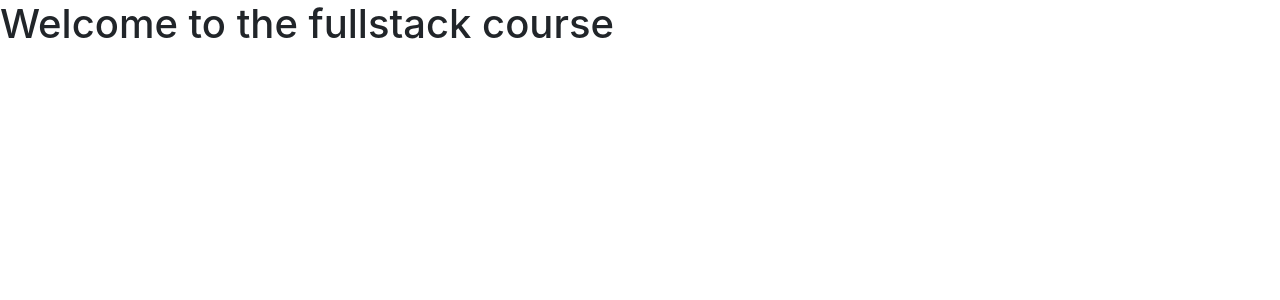
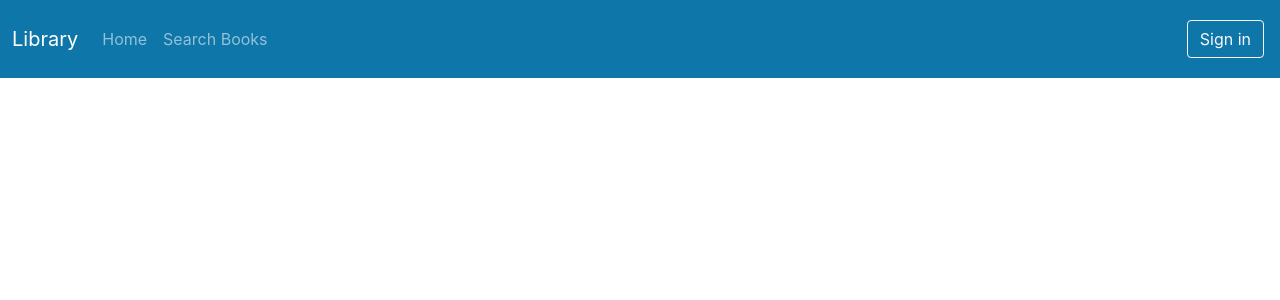
Before and after one commit to betymesfin/Library_services, a React (Create React App) app: page / in a window 1280 px wide. Shown: the top 300 px of the page. Built offline with nearby package versions, Linux system fonts and the light colour scheme.

Commit message:
navbar component added

```diff
--- a/src/App.tsx
+++ b/src/App.tsx
@@ -1,12 +1,11 @@
 import React from 'react';
 
 import './App.css';
+import { Navbar } from './Layouts/NavbarAndFooter/Navbarcomponent';
 
 function App() {
   return (
-    <div className="App">
-      <h1>Welcome to the fullstack course</h1>
-    </div>
+    <Navbar/>
   );
 }
 
--- /dev/null
+++ b/src/Layouts/NavbarAndFooter/Navbarcomponent.tsx
@@ -0,0 +1,33 @@
+export const Navbar = () => {
+    return (
+        <nav className='navbar navbar-expand-lg navbar-dark main-color py-3'>
+            <div className='container-fluid'>
+                <span className='navbar-brand'>Library</span>
+                <button className='navbar-toggler' type='button'
+                    data-bs-toggle='collapse'
+                    data-bs-target='#navbarNavDropdown'
+                    aria-controls='navbarNavDropdown'
+                    aria-expanded='false'
+                    aria-lable='Toggle Navigation'>
+                    <span className='navbar-toggler-icon'></span>
+                </button>
+                <div className='collapse navbar-collapse' id='navbarNavDropdown'>
+                    <ul className='navbar-nav'>
+                        <li className='nav-item'>
+                            <a className='nav-link' href='#'>Home</a>
+                        </li>
+                        <li className='nav-item'>
+                            <a className='nav-link' href='#'>Search Books</a>
+                        </li>
+                    </ul>
+                    <ul className='navbar-nav ms-auto'>
+                        <li className='nav-item m-1'>
+                            <a type='button' className='btn btn-outline-light' href='#'>Sign in</a>
+                        </li>
+                    </ul>
+                </div>
+            </div>
+        </nav>
+
+    );
+}
```
